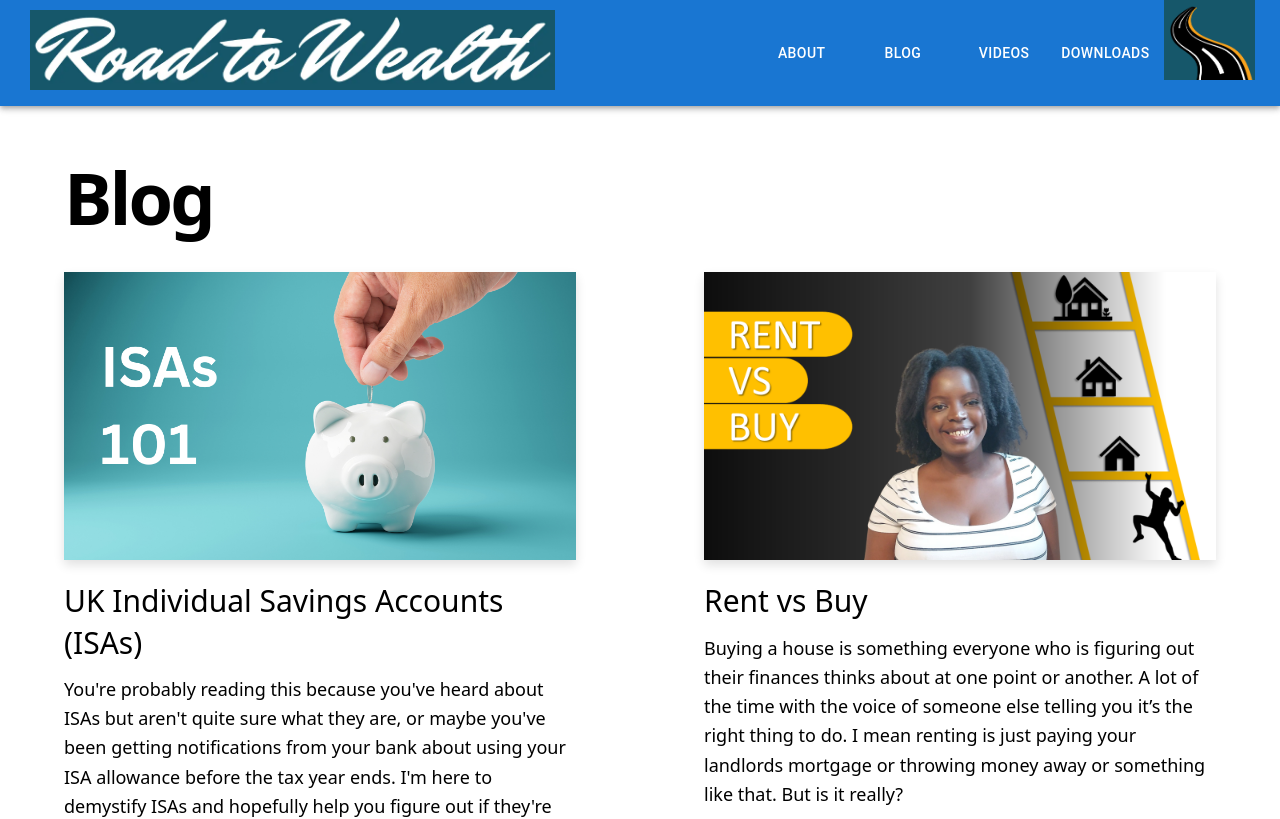
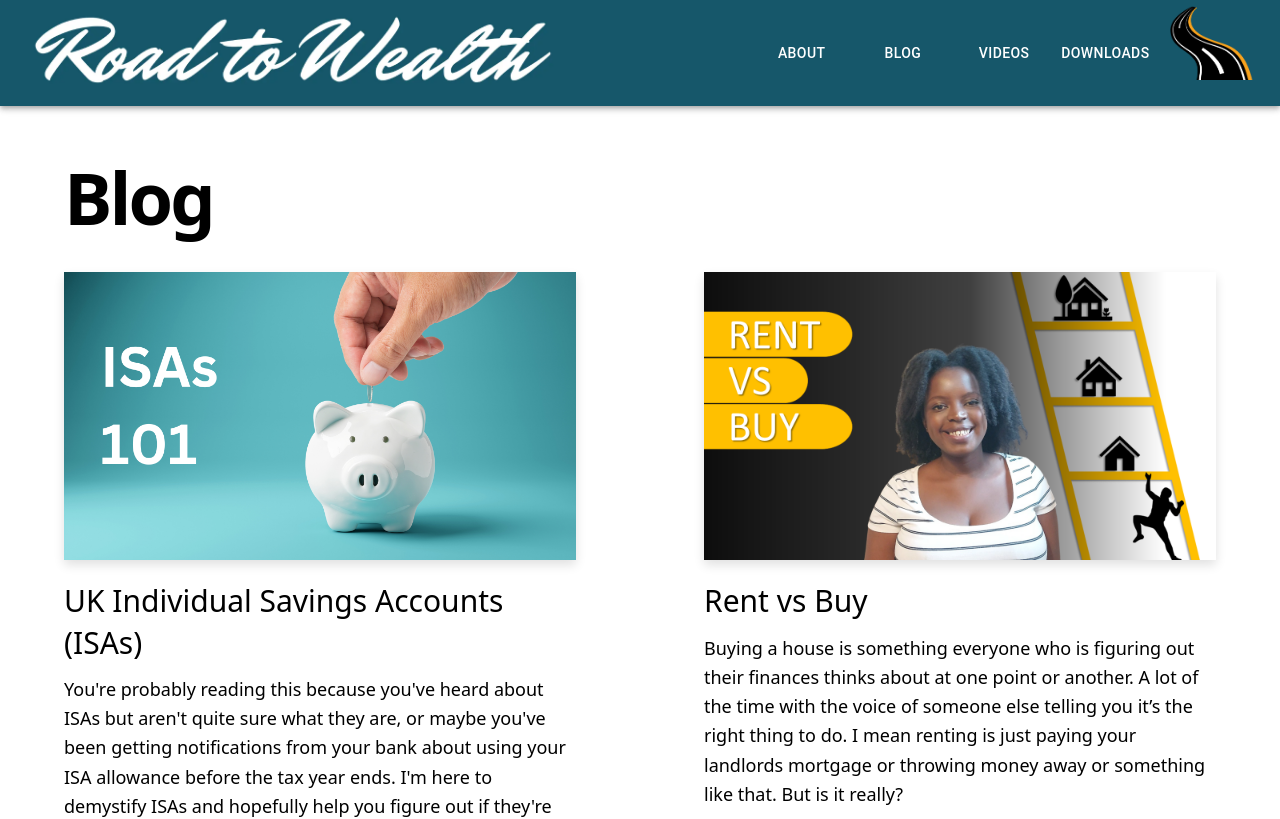
Before and after one commit to khumbon/road-to-wealth, a Next.js app: page / in a window 1280 px wide. Shown: the top 819 px of the page. Built offline with nearby package versions, Linux system fonts and the light colour scheme.

Commit message:
feat: header background colour

```diff
--- a/components/ResponsiveNavBar/index.tsx
+++ b/components/ResponsiveNavBar/index.tsx
@@ -9,6 +9,7 @@ import Link from 'next/link';
 import { screenSizes } from '../../constants';
 import { CollapsedMenu } from '../CollapsedMenu';
 import { ExpandedMenu } from '../ExpandedMenu';
+import { colours } from '../../constants/colours';
 
 const pages = ['About', 'Blog', 'Videos', 'Downloads'];
 
@@ -27,7 +28,14 @@ export const ResponsiveNavBar = () => {
     <Box sx={{ flexGrow: 1 }} className="bg-brand dark:bg-brand">
       <AppBar position="static" className="bg-brand">
         <Toolbar disableGutters>
-          <Grid container spacing={2} columns={32}>
+          <Grid
+            container
+            spacing={2}
+            columns={32}
+            sx={{
+              backgroundColor: colours.brand,
+            }}
+          >
             <Grid item xs={18} style={{ margin: '10px 0px 10px 30px' }}>
               <Link href="/">
                 <Image src={Name.src} width="525" height="80" alt="Road to Wealth Logo" />
```
